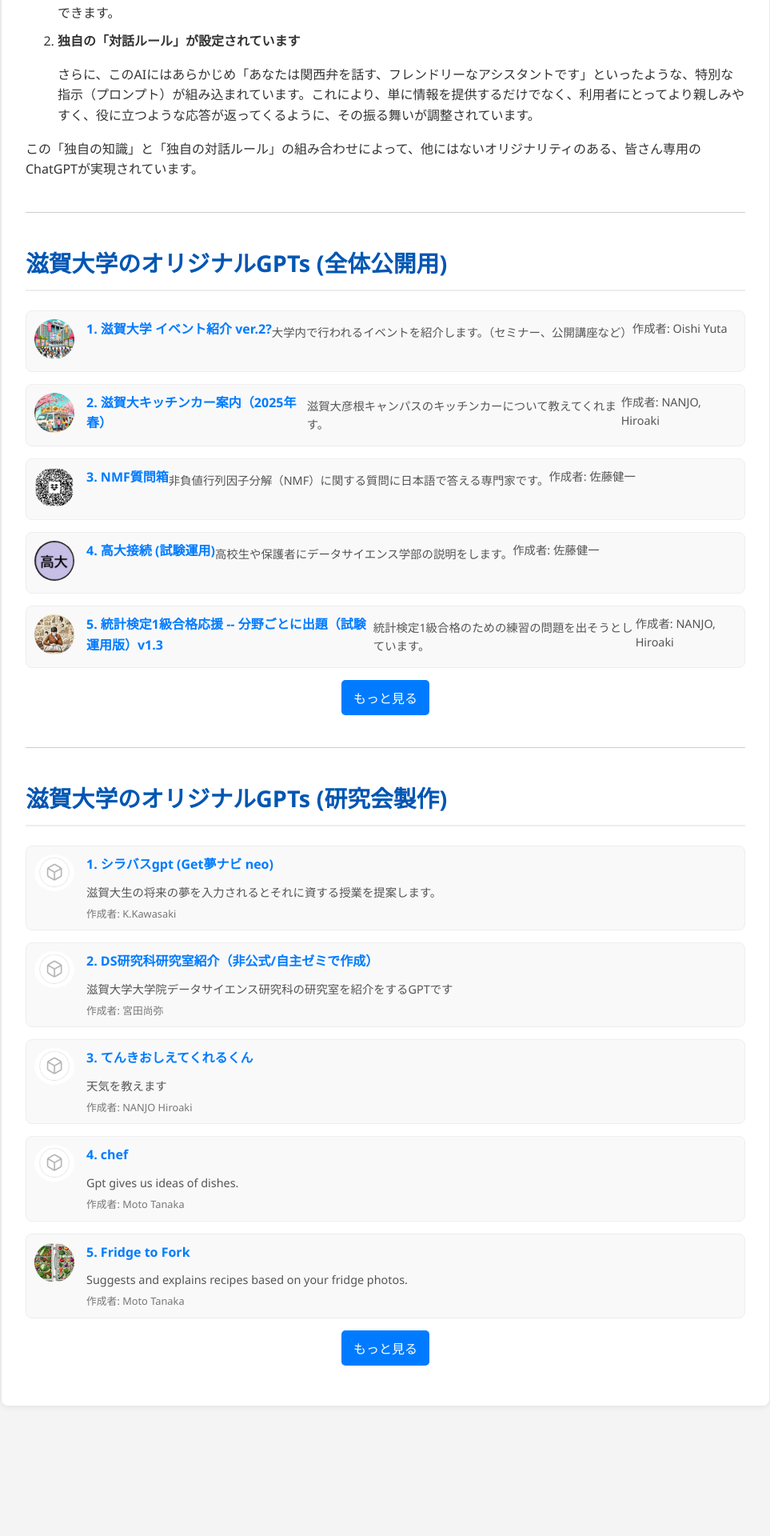
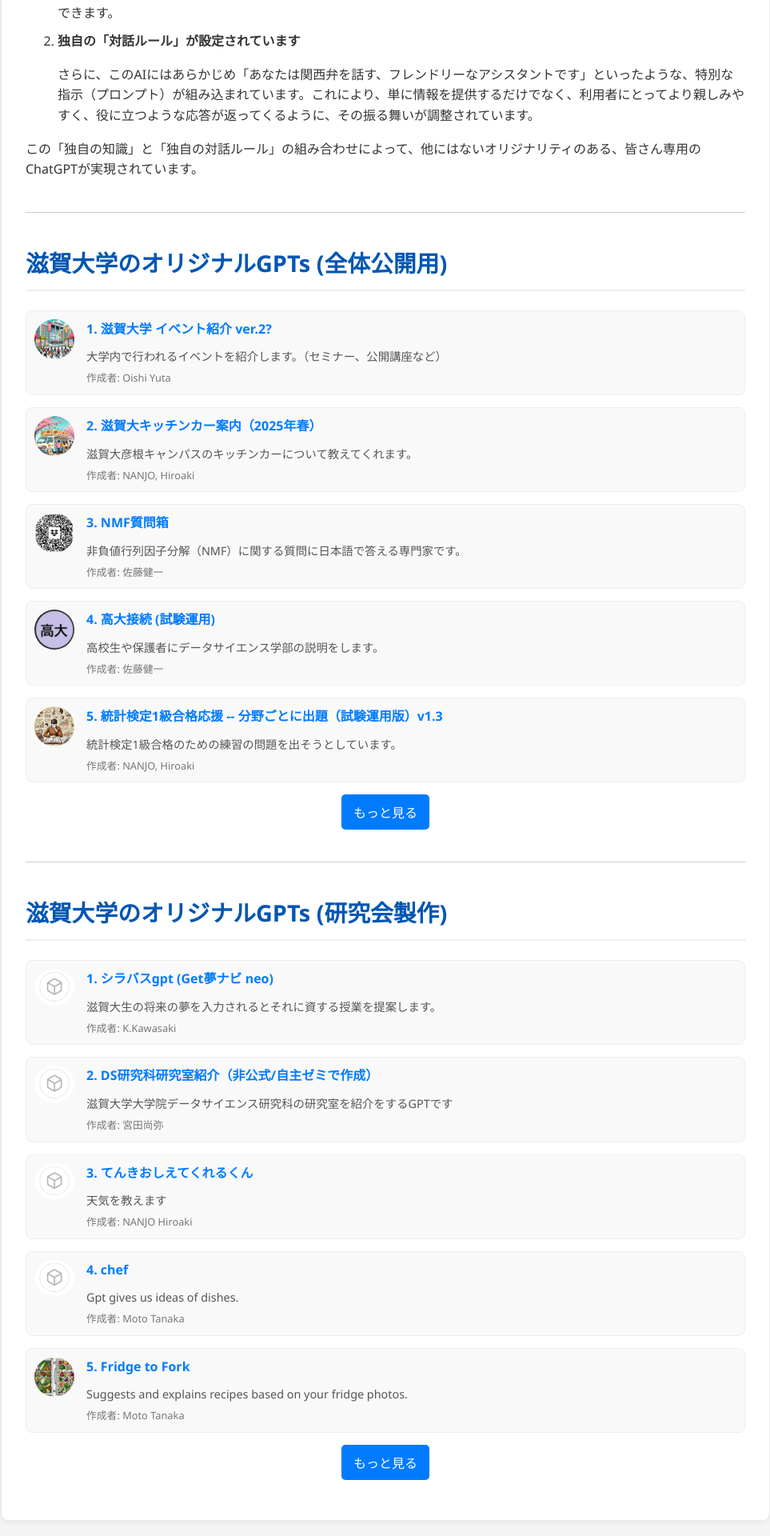
Before and after one commit to schwalbe1996/shiga_u_gpts, a Jekyll site: the page index.html, which Jekyll copies as it is, in a window 1280 px wide. Shown: the part 652-2572 px from the top of the page at 80% size, without its empty margins (158-1121 px from the left). Built offline with Jekyll 4.4.1, drawn with Linux system fonts in a browser that asks for light colours; Markdown is read by kramdown in place of the engine named in the settings; before the commit the page ends 2429 px from its top, so only the background shows below that.

Commit message:
Update index.html

```diff
--- a/index.html
+++ b/index.html
@@ -31,148 +31,184 @@
         <h2 id="public">滋賀大学のオリジナルGPTs (全体公開用)</h2>
         <div class="gpt-list-container" id="public-gpt-list">
             <div class="gpt-item">
+                <img src="/image/d6f362e7-32d2-45c7-bcc4-677b273328e9.png" alt="GPT Icon" width="50">
+                <div class="gpt-item-content">
                     <a href="https://chatgpt.com/g/g-686b3e646cf88191824eb8b93f3ae241-zi-he-da-xue-ihentoshao-jie-ver-2" target="_blank">
-                    <img src="/image/d6f362e7-32d2-45c7-bcc4-677b273328e9.png" alt="GPT Icon" width="50" align="left" style="margin-right: 15px; border-radius: 50%;">
                         1. 滋賀大学 イベント紹介 ver.2?
                     </a>
-                <p>大学内で行われるイベントを紹介します。（セミナー、公開講座など）</p>
-                <p>作成者: Oishi Yuta</p>
+                    <p class="gpt-description">大学内で行われるイベントを紹介します。（セミナー、公開講座など）</p>
+                    <p class="gpt-author">作成者: Oishi Yuta</p>
+                </div>
             </div>
             <div class="gpt-item">
+                <img src="image/326b1648-666e-4d52-8315-944bea1f0009.png" alt="GPT Icon" width="50">
+                <div class="gpt-item-content">
                     <a href="https://chatgpt.com/g/g-67f4d29ef75c8191b6e126c7a6787442-zi-he-da-kitutinkaan-nei-2025nian-chun" target="_blank">
-                    <img src="image/326b1648-666e-4d52-8315-944bea1f0009.png" alt="GPT Icon" width="50" align="left" style="margin-right: 15px; border-radius: 50%;">
                         2. 滋賀大キッチンカー案内（2025年春）
                     </a>
-                <p>滋賀大彦根キャンパスのキッチンカーについて教えてくれます。</p>
-                <p>作成者: NANJO, Hiroaki</p>
+                    <p class="gpt-description">滋賀大彦根キャンパスのキッチンカーについて教えてくれます。</p>
+                    <p class="gpt-author">作成者: NANJO, Hiroaki</p>
+                </div>
             </div>
             <div class="gpt-item">
+                <img src="image/media.png" alt="GPT Icon" width="50">
+                <div class="gpt-item-content">
                     <a href="https://chatgpt.com/g/g-67f47ee647d081918d6c4888d33f425a-nmfzhi-wen-xiang" target="_blank">
-                    <img src="image/media.png" alt="GPT Icon" width="50" align="left" style="margin-right: 15px; border-radius: 50%;">
                         3. NMF質問箱
                     </a>
-                <p>非負値行列因子分解（NMF）に関する質問に日本語で答える専門家です。</p>
-                <p>作成者: 佐藤健一</p>
+                    <p class="gpt-description">非負値行列因子分解（NMF）に関する質問に日本語で答える専門家です。</p>
+                    <p class="gpt-author">作成者: 佐藤健一</p>
+                </div>
             </div>
             <div class="gpt-item">
+                <img src="image/スクリーンショット 2025-04-09 084851.png" alt="GPT Icon" width="50">
+                <div class="gpt-item-content">
                     <a href="https://chatgpt.com/g/g-67f5ab1e526881918c31e16378117511-gao-da-jie-sok-shi-yan-yun-yong" target="_blank">
-                    <img src="image/スクリーンショット 2025-04-09 084851.png" alt="GPT Icon" width="50" align="left" style="margin-right: 15px; border-radius: 50%;">
                         4. 高大接続 (試験運用)
                     </a>
-                <p>高校生や保護者にデータサイエンス学部の説明をします。</p>
-                <p>作成者: 佐藤健一</p>
+                    <p class="gpt-description">高校生や保護者にデータサイエンス学部の説明をします。</p>
+                    <p class="gpt-author">作成者: 佐藤健一</p>
+                </div>
             </div>
             <div class="gpt-item">
+                <img src="image/62734ec0-6e9e-4a05-9077-77714e1bcf24.png" alt="GPT Icon" width="50">
+                <div class="gpt-item-content">
                     <a href="https://chatgpt.com/g/g-67f8bd954ba08191b6f409aa39db2703-tong-ji-jian-ding-1ji-he-ge-ying-yuan-fen-ye-kotonichu-ti-shi-yan-yun-yong-ban-v1-3" target="_blank">
-                    <img src="image/62734ec0-6e9e-4a05-9077-77714e1bcf24.png" alt="GPT Icon" width="50" align="left" style="margin-right: 15px; border-radius: 50%;">
                         5. 統計検定1級合格応援 -- 分野ごとに出題（試験運用版）v1.3
                     </a>
-                <p>統計検定1級合格のための練習の問題を出そうとしています。</p>
-                <p>作成者: NANJO, Hiroaki</p>
+                    <p class="gpt-description">統計検定1級合格のための練習の問題を出そうとしています。</p>
+                    <p class="gpt-author">作成者: NANJO, Hiroaki</p>
+                </div>
             </div>
             <div class="gpt-item hidden-gpt">
+                <img src="image/e40b07b0-4035-4bf7-904b-bbe1862523b2.png" alt="GPT Icon" width="50">
+                <div class="gpt-item-content">
                     <a href="https://chatgpt.com/g/g-67f3c2a158288191afde0e8747e54b8b-semixuan-ze-atohaisa2025nian-du-ban" target="_blank">
-                    <img src="image/e40b07b0-4035-4bf7-904b-bbe1862523b2.png" alt="GPT Icon" width="50" align="left" style="margin-right: 15px; border-radius: 50%;">
                         6. ゼミ選択アドバイザー2025年度版
                     </a>
-                <p>滋賀大学データサイエンス研究科の大学院生が適切なゼミ、指導教員を選ぶための相談役です。</p>
-                <p>作成者: 寺口俊介</p>
+                    <p class="gpt-description">滋賀大学データサイエンス研究科の大学院生が適切なゼミ、指導教員を選ぶための相談役です。</p>
+                    <p class="gpt-author">作成者: 寺口俊介</p>
+                </div>
             </div>
             <div class="gpt-item hidden-gpt">
+                <img src="image/kara.png" alt="GPT Icon" width="50">
+                <div class="gpt-item-content">
                     <a href="https://chatgpt.com/g/g-67f61df1a19081919270013fea894eb0-zi-he-da-xue-hasuan-nei" target="_blank">
-                    <img src="image/kara.png" alt="GPT Icon" width="50" align="left" style="margin-right: 15px; border-radius: 50%;">
                         7. 滋賀大学バス案内
                     </a>
-                <p>Helps with queries about Shiga University</p>
-                <p>作成者: Osamu Ichikawa</p>
+                    <p class="gpt-description">Helps with queries about Shiga University</p>
+                    <p class="gpt-author">作成者: Osamu Ichikawa</p>
+                </div>
             </div>
             <div class="gpt-item hidden-gpt">
+                <img src="image/ChatGPT Image 2025年5月1日 07_34_25.png" alt="GPT Icon" width="50">
+                <div class="gpt-item-content">
                     <a href="https://chatgpt.com/g/g-6812956be77c81918393f693f0afa105-xue-xi-yong-tetasetutojian-suo" target="_blank">
-                    <img src="image/ChatGPT Image 2025年5月1日 07_34_25.png" alt="GPT Icon" width="50" align="left" style="margin-right: 15px; border-radius: 50%;">
                         8. 学習用データセット検索
                     </a>
-                <p>Pythonのpydatasetに含まれる約750個のデータセットから目的に応じたものを提案します。</p>
-                <p>作成者: 佐藤健一</p>
+                    <p class="gpt-description">Pythonのpydatasetに含まれる約750個のデータセットから目的に応じたものを提案します。</p>
+                    <p class="gpt-author">作成者: 佐藤健一</p>
+                </div>
             </div>
             <div class="gpt-item hidden-gpt">
+                <img src="image/e4b0ec86-bf72-43b9-83b9-bf7eb0c64d50.png" alt="GPT Icon" width="50">
+                <div class="gpt-item-content">
                     <a href="https://chatgpt.com/g/g-6821575e3e608191b8fcc2262eab20aa-resihikamera" target="_blank">
-                    <img src="image/e4b0ec86-bf72-43b9-83b9-bf7eb0c64d50.png" alt="GPT Icon" width="50" align="left" style="margin-right: 15px; border-radius: 50%;">
                         9. レシピカメラ
                     </a>
-                <p>冷蔵庫画像から食材と鮮度・量を読み取り、目的別レシピと保存アドバイスを提案します。</p>
-                <p>作成者: 岡田大輝</p>
+                    <p class="gpt-description">冷蔵庫画像から食材と鮮度・量を読み取り、目的別レシピと保存アドバイスを提案します。</p>
+                    <p class="gpt-author">作成者: 岡田大輝</p>
+                </div>
             </div>
             <div class="gpt-item hidden-gpt">
+                <img src="image/kara.png" alt="GPT Icon" width="50">
+                <div class="gpt-item-content">
                     <a href="https://chatgpt.com/g/g-684f70191a108191b5237dacf243ecc7-dsyan-jiu-ke-yan-jiu-shi-shao-jie-fei-gong-shi-zi-zhu-semitezuo-cheng" target="_blank">
-                    <img src="image/kara.png" alt="GPT Icon" width="50" align="left" style="margin-right: 15px; border-radius: 50%;">
                         10. DS研究科研究室紹介（非公式/自主ゼミで作成）
                     </a>
-                <p>滋賀大学大学院データサイエンス研究科の研究室を紹介をするGPTです。</p>
-                <p>作成者: 宮田尚弥</p>
+                    <p class="gpt-description">滋賀大学大学院データサイエンス研究科の研究室を紹介をするGPTです。</p>
+                    <p class="gpt-author">作成者: 宮田尚弥</p>
+                </div>
             </div>
             <div class="gpt-item hidden-gpt">
+                <img src="image/kara.png" alt="GPT Icon" width="50">
+                <div class="gpt-item-content">
                     <a href="https://chatgpt.com/g/g-6829e98053e48191abc1a4fe1056b1b4-semishao-jie-jing-ji-temover0-47" target="_blank">
-                    <img src="image/kara.png" alt="GPT Icon" width="50" align="left" style="margin-right: 15px; border-radius: 50%;">
                         11. ゼミ紹介（経済）_デモver0.47
                     </a>
-                <p>滋賀大学経済学部のゼミ紹介をするGPTです。</p>
-                <p>作成者: 三田村洸明</p>
+                    <p class="gpt-description">滋賀大学経済学部のゼミ紹介をするGPTです。</p>
+                    <p class="gpt-author">作成者: 三田村洸明</p>
+                </div>
             </div>
             <div class="gpt-item hidden-gpt">
+                <img src="image/d9975559-bfb7-4ce7-b9f2-6bce65537217.png" alt="GPT Icon" width="50">
+                <div class="gpt-item-content">
                     <a href="https://chatgpt.com/g/g-67f511adaa208191b8a4a3d8739439f4-manahukun" target="_blank">
-                    <img src="image/d9975559-bfb7-4ce7-b9f2-6bce65537217.png" alt="GPT Icon" width="50" align="left" style="margin-right: 15px; border-radius: 50%;">
                         12. まなぶくん
                     </a>
-                <p>小学校３年生の児童に適した、教育的で楽しい会話を提供します。</p>
-                <p>作成者: Hirofumi SAITO</p>
+                    <p class="gpt-description">小学校３年生の児童に適した、教育的で楽しい会話を提供します。</p>
+                    <p class="gpt-author">作成者: Hirofumi SAITO</p>
+                </div>
             </div>
             <div class="gpt-item hidden-gpt">
+                <img src="image/kara.png" alt="GPT Icon" width="50">
+                <div class="gpt-item-content">
                     <a href="https://chatgpt.com/g/g-6844502d9e288191807cbf1060246d56-semishao-jie-ds-temover0-18" target="_blank">
-                    <img src="image/kara.png" alt="GPT Icon" width="50" align="left" style="margin-right: 15px; border-radius: 50%;">
                         13. ゼミ紹介（DS）_デモver0.18
                     </a>
-                <p>滋賀大学データサイエンス学部のゼミ紹介をするGPTです。</p>
-                <p>作成者: 三田村洸明</p>
+                    <p class="gpt-description">滋賀大学データサイエンス学部のゼミ紹介をするGPTです。</p>
+                    <p class="gpt-author">作成者: 三田村洸明</p>
+                </div>
             </div>
             <div class="gpt-item hidden-gpt">
+                <img src="image/ChatGPT Image 2025年5月19日 16_16_08.png" alt="GPT Icon" width="50">
+                <div class="gpt-item-content">
                     <a href="https://chatgpt.com/g/g-6829d3002f608191839c1217c700f309-semishao-jie-temover0-1" target="_blank">
-                    <img src="image/ChatGPT Image 2025年5月19日 16_16_08.png" alt="GPT Icon" width="50" align="left" style="margin-right: 15px; border-radius: 50%;">
                         14. ゼミ紹介_デモver0.1
                     </a>
-                <p>滋賀大学経済学部のゼミ紹介をするGPTです。</p>
-                <p>作成者: 三田村洸明</p>
+                    <p class="gpt-description">滋賀大学経済学部のゼミ紹介をするGPTです。</p>
+                    <p class="gpt-author">作成者: 三田村洸明</p>
+                </div>
             </div>
             <div class="gpt-item hidden-gpt">
+                <img src="image/kara.png" alt="GPT Icon" width="50">
+                <div class="gpt-item-content">
                     <a href="https://chatgpt.com/g/g-68216bc4c2f48191a9d1645342b9f9a2-zi-he-da-xue-bu-huo-sakuruan-nei-gpt-shi-yan-yun-yong-ban" target="_blank">
-                    <img src="image/kara.png" alt="GPT Icon" width="50" align="left" style="margin-right: 15px; border-radius: 50%;">
                         15. 滋賀大学 部活・サークル案内GPT（試験運用版）
                     </a>
-                <p>どのような部活・サークルをお探しですか？お手伝いします！</p>
-                <p>作成者: 福山太陽</p>
+                    <p class="gpt-description">どのような部活・サークルをお探しですか？お手伝いします！</p>
+                    <p class="gpt-author">作成者: 福山太陽</p>
+                </div>
             </div>
             <div class="gpt-item hidden-gpt">
+                <img src="image/c74d4131-89f5-434f-8ece-627136d64291.png" alt="GPT Icon" width="50">
+                <div class="gpt-item-content">
                     <a href="https://chatgpt.com/g/g-680f495d51fc8191962c9fcdf0abd275-jiao-shi-nasixue-xi-si-kou-dan-dang-fen-teitinkuasisutanto" target="_blank">
-                    <img src="image/c74d4131-89f5-434f-8ece-627136d64291.png" alt="GPT Icon" width="50" align="left" style="margin-right: 15px; border-radius: 50%;">
                         16. 教師なし学習（寺口担当分）ティーチングアシスタント
                     </a>
-                <p>滋賀大学データサイエンス研究科の教師なし学習（寺口担当分）のティーチングアシスタントです。</p>
-                <p>作成者: 寺口俊介</p>
+                    <p class="gpt-description">滋賀大学データサイエンス研究科の教師なし学習（寺口担当分）のティーチングアシスタントです。</p>
+                    <p class="gpt-author">作成者: 寺口俊介</p>
+                </div>
             </div>
             <div class="gpt-item hidden-gpt">
+                <img src="image/affa548f-a67e-454a-b021-976597bc0b9a.png" alt="GPT Icon" width="50">
+                <div class="gpt-item-content">
                     <a href="https://chatgpt.com/g/g-67fbad6d2fec81918729184436d71532-guan-shu-tetajie-xi-zhi-wen-xiang" target="_blank">
-                    <img src="image/affa548f-a67e-454a-b021-976597bc0b9a.png" alt="GPT Icon" width="50" align="left" style="margin-right: 15px; border-radius: 50%;">
                         17. 関数データ解析質問箱
                     </a>
-                <p>関数データ解析の専門家として講義資料とRコードに基づき質問に回答します。</p>
-                <p>作成者: Hidetoshi Matsui</p>
+                    <p class="gpt-description">関数データ解析の専門家として講義資料とRコードに基づき質問に回答します。</p>
+                    <p class="gpt-author">作成者: Hidetoshi Matsui</p>
+                </div>
             </div>
             <div class="gpt-item hidden-gpt">
+                <img src="image/kara.png" alt="GPT Icon" width="50">
+                <div class="gpt-item-content">
                     <a href="https://chatgpt.com/g/g-6833e17e9a9c8191a6b197a176db3c9a-chef" target="_blank">
-                    <img src="image/kara.png" alt="GPT Icon" width="50" align="left" style="margin-right: 15px; border-radius: 50%;">
                         18. chef
                     </a>
-                <p>Gpt gives us ideas of dishes.</p>
-                <p>作成者: Moto Tanaka</p>
+                    <p class="gpt-description">Gpt gives us ideas of dishes.</p>
+                    <p class="gpt-author">作成者: Moto Tanaka</p>
+                </div>
             </div>
             <button class="toggle-gpt-list" data-target="public-gpt-list">もっと見る</button>
         </div>
```
Lines whose indentation alone changed are shown as unchanged.
